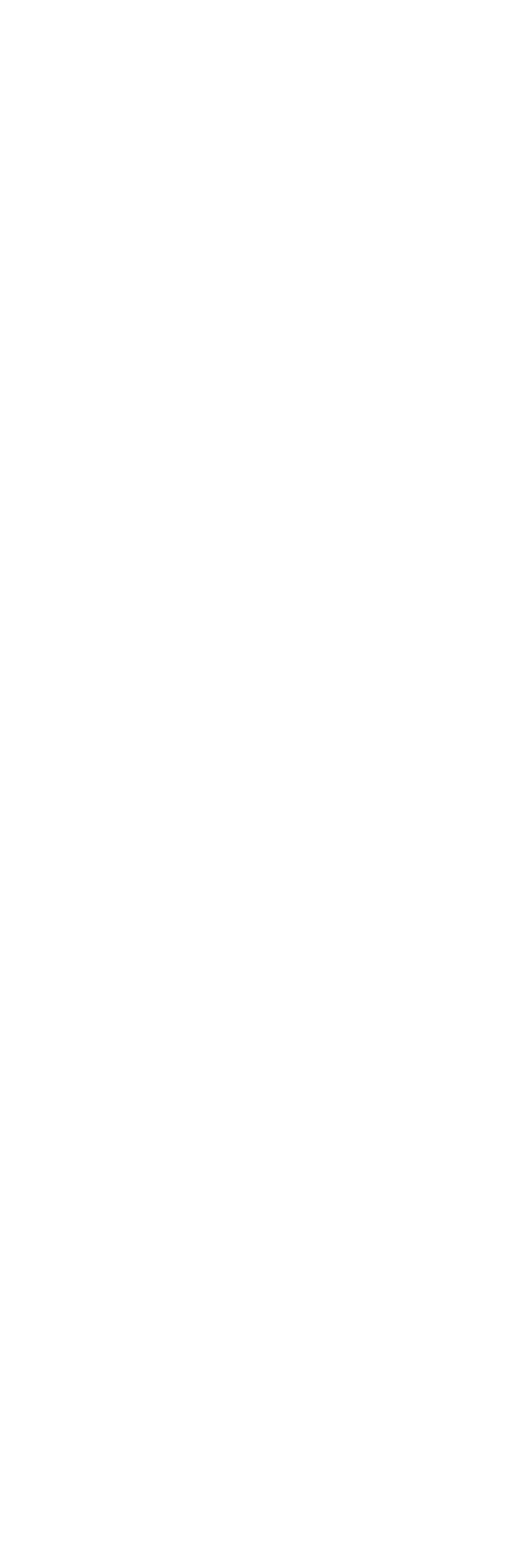
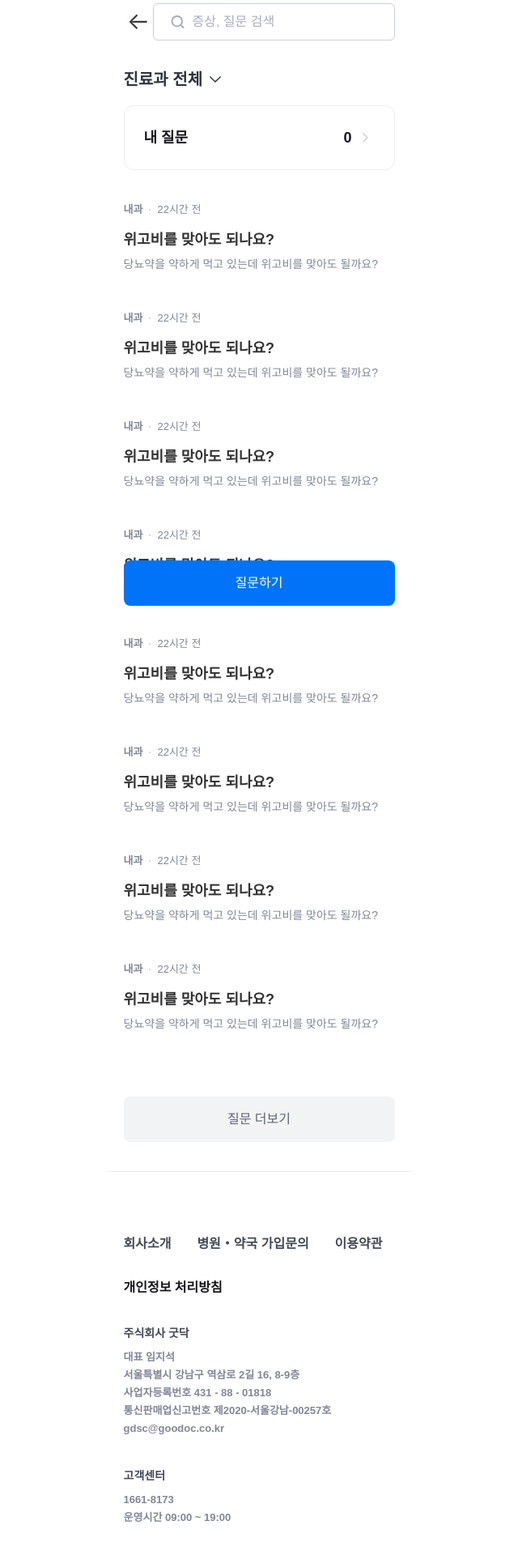
Before and after one commit to jisooooooooooo/36-COLLABORATION-WEB-GOODOC, a React (Vite) app: page /qna/1 in a window 1280 px wide. Shown: the part 20-1940 px from the top of the page at 81% size, without its empty margins (320-960 px from the left). Before the commit the page ends 800 px from the top, so only its background shows below. Built offline with nearby package versions, Linux system fonts and the light colour scheme.

Commit message:
refactor: 수정 요청 사항 반영
- DeptBox에 whitespace-nowrap 적용
- DeptFilter의 framer-motion 애니메이션 변수명 수정
- px -> rem

```diff
--- a/src/App.tsx
+++ b/src/App.tsx
@@ -1,4 +1,10 @@
+import QnAHome from './pages/qna/qnaList/page/QnAHome';
+
 function App() {
-  return <></>;
+  return (
+    <>
+      <QnAHome />
+    </>
+  );
 }
 export default App;
--- a/src/pages/qna/qnaList/components/DeptBox.tsx
+++ b/src/pages/qna/qnaList/components/DeptBox.tsx
@@ -13,7 +13,9 @@ const DeptBox = ({ deptName, isSelected, onBoxClick }: DeptBoxProps) => {
       `}
       onClick={onBoxClick}
     >
-      <span className="title-semi-14 text-WGray">{deptName}</span>
+      <span className="title-semi-14 text-WGray whitespace-nowrap overflow-hidden text-ellipsis">
+        {deptName}
+      </span>
     </button>
   );
 };
--- a/src/pages/qna/qnaList/components/DeptFilter.tsx
+++ b/src/pages/qna/qnaList/components/DeptFilter.tsx
@@ -11,14 +11,14 @@ const DeptFilter = () => {
 
   const motionValue = {
     initial: { height: 0, opacity: 0 },
-    end: { height: 'auto', opacity: 1 },
+    animate: { height: 'auto', opacity: 1 },
     exit: { height: 0, opacity: 0 },
   };
 
   return (
     <div className="flex flex-col w-[20.9375rem] mt-[2.25rem]">
       <button type="button" className="flex" onClick={toggleDeptList}>
-        <span className="title-bold-20 text-CGray-1 mr-[4px]">진료과 전체</span>
+        <span className="title-bold-20 text-CGray-1 mr-[.25rem]">진료과 전체</span>
         <Chevron
           className={`transition-transform duration-300 ${!showDeptList ? 'rotate-180' : 'rotate-0'}`}
         />
@@ -30,7 +30,7 @@ const DeptFilter = () => {
           <motion.div
             variants={motionValue}
             initial="initial"
-            animate="end"
+            animate="animate"
             exit="exit"
             transition={{ duration: 0.3 }}
           >
--- a/src/pages/qna/qnaList/components/MyQuestion.tsx
+++ b/src/pages/qna/qnaList/components/MyQuestion.tsx
@@ -4,7 +4,7 @@ const MyQuestion = () => {
   return (
     <button
       type="button"
-      className="flex justify-between items-end w-[20.9375rem] mt-[20px] mb-[2.5rem] py-[1.6875rem] px-[1.5rem] border border-[#ECEDF0] rounded-[.75rem]"
+      className="flex justify-between items-end w-[20.9375rem] mt-[1.25rem] mb-[2.5rem] py-[1.6875rem] px-[1.5rem] border border-[#ECEDF0] rounded-[.75rem]"
     >
       <span className="title-semi-18 text-CGray">내 질문</span>
       <div className="flex  gap-[.25rem] items-end">
--- a/src/pages/qna/qnaList/components/QnASearch.tsx
+++ b/src/pages/qna/qnaList/components/QnASearch.tsx
@@ -7,7 +7,7 @@ const QnASearch = () => {
   const [isFocused, setIsFocused] = useState(false);
 
   return (
-    <div className="flex justify-between items-center mt-[24px] gap-4 w-[20.9375rem]">
+    <div className="flex justify-between items-center mt-[1.5rem] gap-4 w-[20.9375rem]">
       <button type="button">
         <BackArrow className="w-[2.25rem] h-[2.25rem]" />
       </button>
--- a/src/shared/components/Footer.tsx
+++ b/src/shared/components/Footer.tsx
@@ -2,7 +2,7 @@ import ImageMark from '@shared/assets/svg/ImageMark.svg?react';
 
 const Footer = () => {
   return (
-    <footer className="w-full flex flex-col justify-start mt-[2.25rem] mb-[113px]">
+    <footer className="w-full flex flex-col justify-start mt-[2.25rem] mb-[7.0625rem]">
       <div className="w-full h-[.0625rem] border-t border-[#ECEDF0]"></div>
 
       <div className="flex flex-col mt-[5rem] ml-[1.25rem] gap-[2.25rem]">
--- a/src/shared/components/QnAButton.tsx
+++ b/src/shared/components/QnAButton.tsx
@@ -21,7 +21,7 @@ const QnAButton = ({
   position = '',
   bottom = '',
 }: QnAButtonProps) => {
-  const className = `flex justify-center items-center rounded-[8px]
+  const className = `flex justify-center items-center rounded-[.5rem]
     ${font} ${textColor} ${backgroundColor} ${width} ${px} ${py} ${position} ${bottom}`;
 
   return (
```
